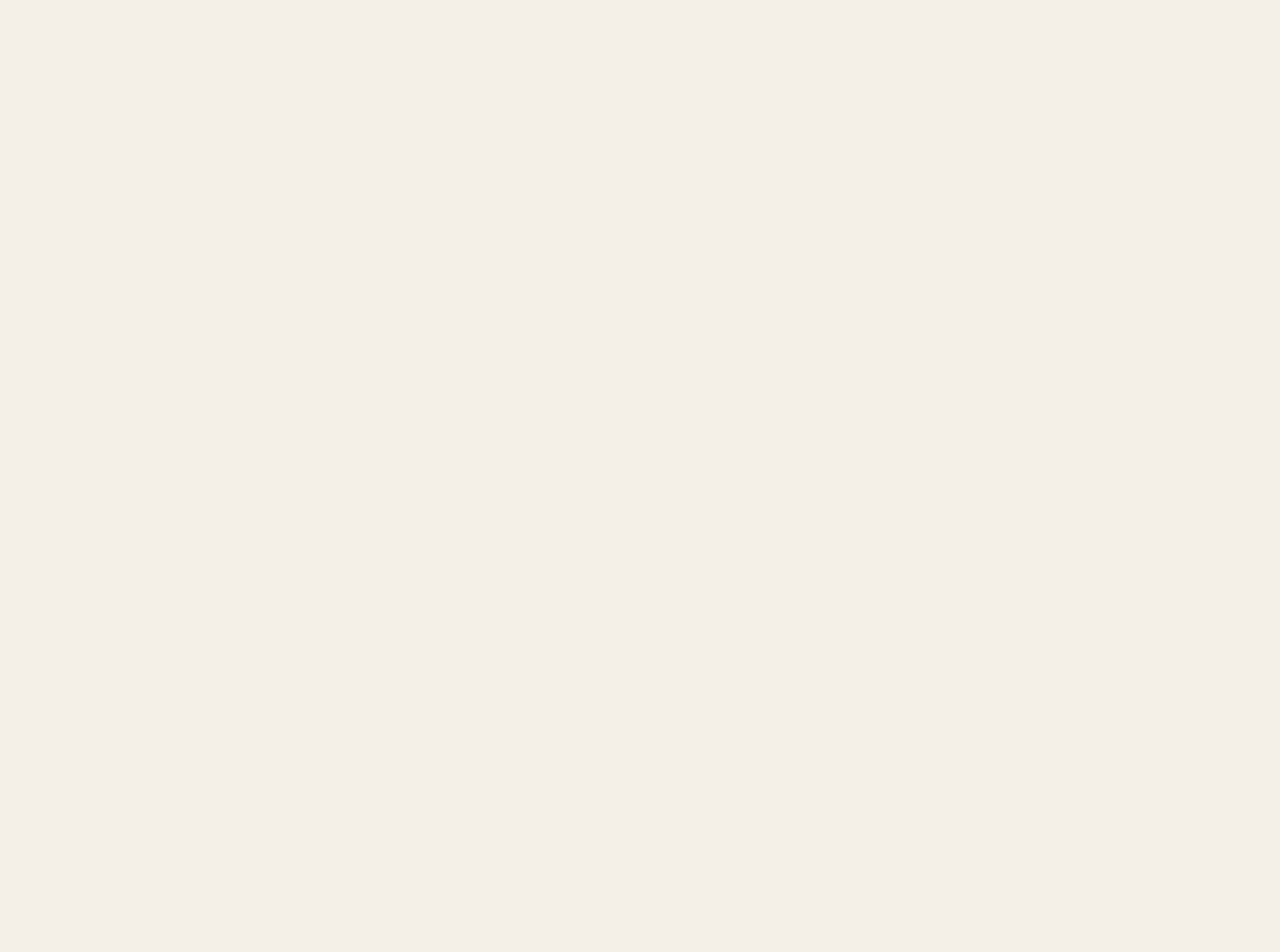
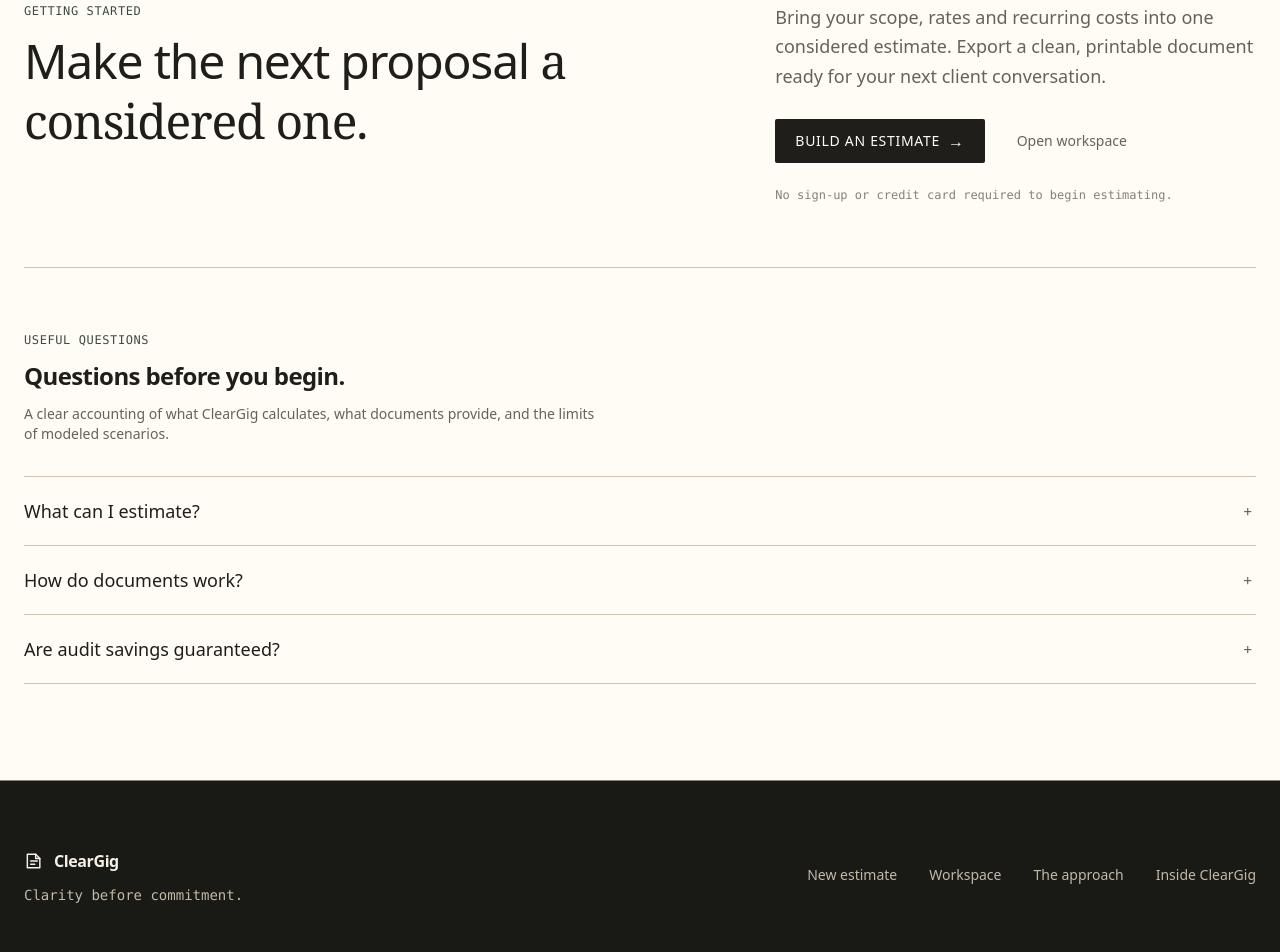
Before and after one commit to BradleyXiX/ClearGig, a Next.js app in the folder frontend/: page /showcase in a window 1280 px wide. Shown: the part 4180-5132 px from the top of the page. Before the commit the page ends 4167 px from the top, so only its background shows below. Built offline with nearby package versions, Linux system fonts and the light colour scheme.

Commit message:
feat(showcase): complete ClearGig conversion and footer journey

```diff
--- a/frontend/src/app/showcase/page.tsx
+++ b/frontend/src/app/showcase/page.tsx
@@ -4,6 +4,8 @@ import { ShowcaseNav } from "@/components/showcase/ShowcaseNav";
 import { Hero } from "@/components/showcase/Hero";
 import { Approach } from "@/components/showcase/Approach";
 import { ProductSurfaces } from "@/components/showcase/ProductSurfaces";
+import { Closing } from "@/components/showcase/Closing";
+import { ShowcaseFooter } from "@/components/showcase/ShowcaseFooter";
 
 export const metadata: Metadata = {
   title: "ClearGig — Project Estimates, Considered",
@@ -30,15 +32,11 @@ export default function ShowcasePage() {
         <Hero />
         <Approach />
         <ProductSurfaces />
+        <Closing />
       </main>
 
-      {/* Minimal static showcase footer */}
-      <footer className="w-full bg-dark-canvas text-on-dark-muted py-8 border-t border-rule-strong no-print">
-        <div className="max-w-7xl mx-auto px-4 sm:px-6 flex flex-col sm:flex-row items-center justify-between gap-4 text-xs font-mono">
-          <div>ClearGig · Clarity before commitment.</div>
-          <div>Workflow preview · No pricing shown.</div>
-        </div>
-      </footer>
+      {/* Complete Considered Work showcase footer */}
+      <ShowcaseFooter />
     </div>
   );
 }
--- /dev/null
+++ b/frontend/src/components/showcase/Closing.tsx
@@ -0,0 +1,64 @@
+import React from "react";
+import Link from "next/link";
+import { Questions } from "./Questions";
+
+export function Closing() {
+  return (
+    <section
+      id="closing"
+      className="w-full bg-paper text-ink pt-16 pb-16 sm:pt-24 sm:pb-24 border-t border-rule"
+      aria-labelledby="closing-heading"
+    >
+      <div className="max-w-7xl mx-auto px-4 sm:px-6">
+        {/* Ruled Two-Column Conversion Composition */}
+        <div className="grid grid-cols-1 lg:grid-cols-12 gap-8 lg:gap-14 pb-12 sm:pb-16 border-b border-rule items-start">
+          {/* Left Column: Heading */}
+          <div className="lg:col-span-7 space-y-3">
+            <span className="text-xs font-mono font-medium uppercase tracking-wider text-forest block">
+              GETTING STARTED
+            </span>
+            <h2
+              id="closing-heading"
+              className="text-3xl sm:text-4xl lg:text-5xl font-sans tracking-tight text-ink leading-tight"
+            >
+              Make the next proposal{" "}
+              <span className="font-serif-display font-normal block sm:inline">
+                a considered one.
+              </span>
+            </h2>
+          </div>
+
+          {/* Right Column: Narrative & Single Primary CTA Hierarchy */}
+          <div className="lg:col-span-5 space-y-6">
+            <p className="text-base sm:text-lg text-ink-muted font-sans leading-relaxed">
+              Bring your scope, rates and recurring costs into one considered estimate. Export a clean, printable document ready for your next client conversation.
+            </p>
+
+            <div className="flex flex-wrap items-center gap-4 pt-1">
+              <Link
+                href="/"
+                className="inline-flex items-center justify-center gap-2 font-sans rounded-control select-none transition-colors duration-150 outline-none focus-visible:ring-2 focus-visible:ring-offset-2 focus-visible:ring-forest px-5 py-2.5 text-sm uppercase tracking-wider font-medium h-11 bg-ink text-paper hover:bg-forest"
+              >
+                <span>Build an estimate</span>
+                <span aria-hidden="true" className="text-base">→</span>
+              </Link>
+              <Link
+                href="/dashboard"
+                className="inline-flex items-center justify-center font-sans rounded-control select-none transition-colors duration-150 outline-none focus-visible:ring-2 focus-visible:ring-offset-2 focus-visible:ring-forest px-4 py-2 text-sm font-medium text-ink-muted hover:text-ink h-11"
+              >
+                Open workspace
+              </Link>
+            </div>
+
+            <div className="text-xs font-mono text-ink-muted/80">
+              No sign-up or credit card required to begin estimating.
+            </div>
+          </div>
+        </div>
+
+        {/* Three Native FAQ Questions */}
+        <Questions />
+      </div>
+    </section>
+  );
+}
--- /dev/null
+++ b/frontend/src/components/showcase/Questions.tsx
@@ -0,0 +1,65 @@
+import React from "react";
+
+interface FAQItem {
+  question: string;
+  answer: string;
+}
+
+const FAQS: FAQItem[] = [
+  {
+    question: "What can I estimate?",
+    answer:
+      "Software project work by category, hourly scope and rates, one-time costs and recurring monthly items.",
+  },
+  {
+    question: "How do documents work?",
+    answer:
+      "Open the saved project's estimate or audit document, then use browser print or save-to-PDF. No claim of generated legal contracts or e-signing.",
+  },
+  {
+    question: "Are audit savings guaranteed?",
+    answer:
+      "No. The FinOps view models a scenario from the supplied spend and savings-rate assumptions; it does not verify cloud-account savings.",
+  },
+];
+
+export function Questions() {
+  return (
+    <div className="pt-12 sm:pt-16" aria-labelledby="questions-heading">
+      <div className="space-y-3 mb-6 sm:mb-8">
+        <span className="text-xs font-mono font-medium uppercase tracking-wider text-forest block">
+          USEFUL QUESTIONS
+        </span>
+        <h3
+          id="questions-heading"
+          className="text-xl sm:text-2xl font-sans tracking-tight text-ink font-semibold"
+        >
+          Questions before you begin.
+        </h3>
+        <p className="text-sm text-ink-muted max-w-xl font-sans">
+          A clear accounting of what ClearGig calculates, what documents provide, and the limits of modeled scenarios.
+        </p>
+      </div>
+
+      {/* Native HTML disclosure list - fully functional without client JavaScript */}
+      <div className="divide-y divide-rule border-y border-rule" role="region" aria-label="Frequently Asked Questions">
+        {FAQS.map((faq, index) => (
+          <details key={index} className="group py-4 sm:py-5 cursor-pointer">
+            <summary className="flex items-center justify-between gap-4 text-base sm:text-lg font-sans font-medium text-ink list-none outline-none focus-visible:ring-2 focus-visible:ring-forest focus-visible:ring-offset-2 rounded-control select-none">
+              <span>{faq.question}</span>
+              <span
+                className="font-mono text-sm text-ink-muted transition-transform duration-150 group-open:rotate-45 shrink-0 px-1"
+                aria-hidden="true"
+              >
+                +
+              </span>
+            </summary>
+            <div className="pt-3 pr-8 text-sm sm:text-base text-ink-muted font-sans leading-relaxed">
+              {faq.answer}
+            </div>
+          </details>
+        ))}
+      </div>
+    </div>
+  );
+}
--- /dev/null
+++ b/frontend/src/components/showcase/ShowcaseFooter.tsx
@@ -0,0 +1,65 @@
+import React from "react";
+import Link from "next/link";
+import { BrandMark } from "../ui/BrandMark";
+
+export function ShowcaseFooter() {
+  return (
+    <footer className="w-full bg-dark-canvas text-on-dark border-t border-rule-strong no-print py-12 sm:py-16">
+      <div className="max-w-7xl mx-auto px-4 sm:px-6 space-y-8 sm:space-y-12">
+        <div className="flex flex-col md:flex-row md:items-center justify-between gap-6">
+          {/* Light wordmark and core phrase */}
+          <div className="space-y-2">
+            <Link
+              href="/showcase"
+              className="inline-flex items-center gap-2.5 text-base font-semibold tracking-tight text-on-dark hover:text-focus-dark transition-colors duration-150 focus-visible:ring-2 focus-visible:ring-focus-dark focus-visible:ring-offset-2 rounded-control outline-none py-1"
+              aria-label="ClearGig home"
+            >
+              <BrandMark size={20} className="text-on-dark" />
+              <span>ClearGig</span>
+            </Link>
+            <p className="text-sm font-mono text-on-dark-muted">
+              Clarity before commitment.
+            </p>
+          </div>
+
+          {/* Genuine application and showcase links (no fake legal/terms destinations) */}
+          <nav
+            className="flex flex-wrap items-center gap-6 sm:gap-8 text-sm font-medium text-on-dark-muted"
+            aria-label="Showcase footer navigation"
+          >
+            <Link
+              href="/"
+              className="hover:text-on-dark transition-colors duration-150 focus-visible:ring-2 focus-visible:ring-focus-dark rounded-control outline-none py-1"
+            >
+              New estimate
+            </Link>
+            <Link
+              href="/dashboard"
+              className="hover:text-on-dark transition-colors duration-150 focus-visible:ring-2 focus-visible:ring-focus-dark rounded-control outline-none py-1"
+            >
+              Workspace
+            </Link>
+            <a
+              href="#approach"
+              className="hover:text-on-dark transition-colors duration-150 focus-visible:ring-2 focus-visible:ring-focus-dark rounded-control outline-none py-1"
+            >
+              The approach
+            </a>
+            <a
+              href="#workspace"
+              className="hover:text-on-dark transition-colors duration-150 focus-visible:ring-2 focus-visible:ring-focus-dark rounded-control outline-none py-1"
+            >
+              Inside ClearGig
+            </a>
+          </nav>
+        </div>
+
+        {/* Bottom copyright and public preview disclosure */}
+        <div className="border-t border-rule-strong/50 pt-6 flex flex-col sm:flex-row items-center justify-between gap-4 text-xs font-mono text-on-dark-muted">
+          <div>© 2026 ClearGig. All rights reserved.</div>
+          <div>Workflow preview · No pricing shown.</div>
+        </div>
+      </div>
+    </footer>
+  );
+}
```
Also changed, not shown: 1 other file (tests, documents, lock files or other folders).
